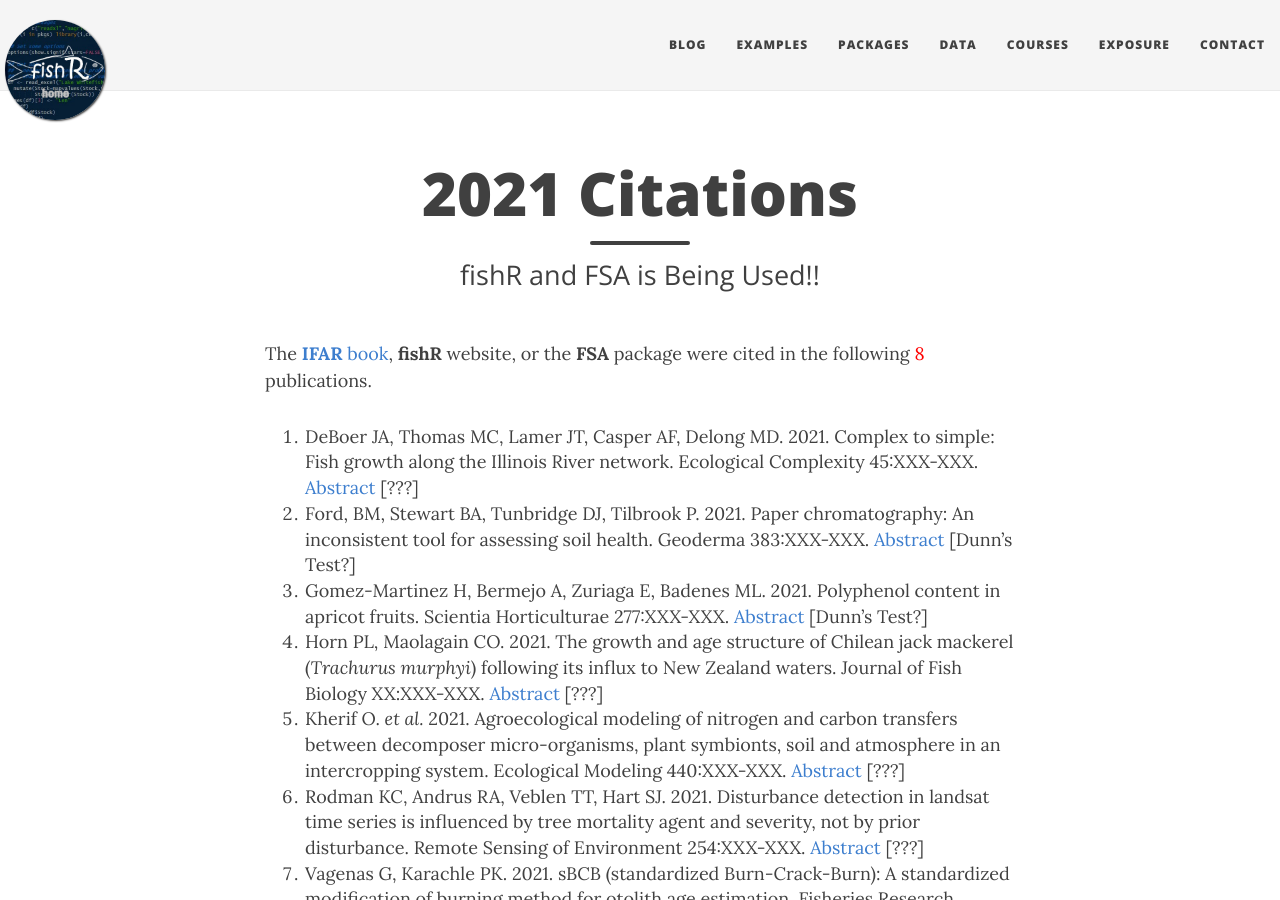
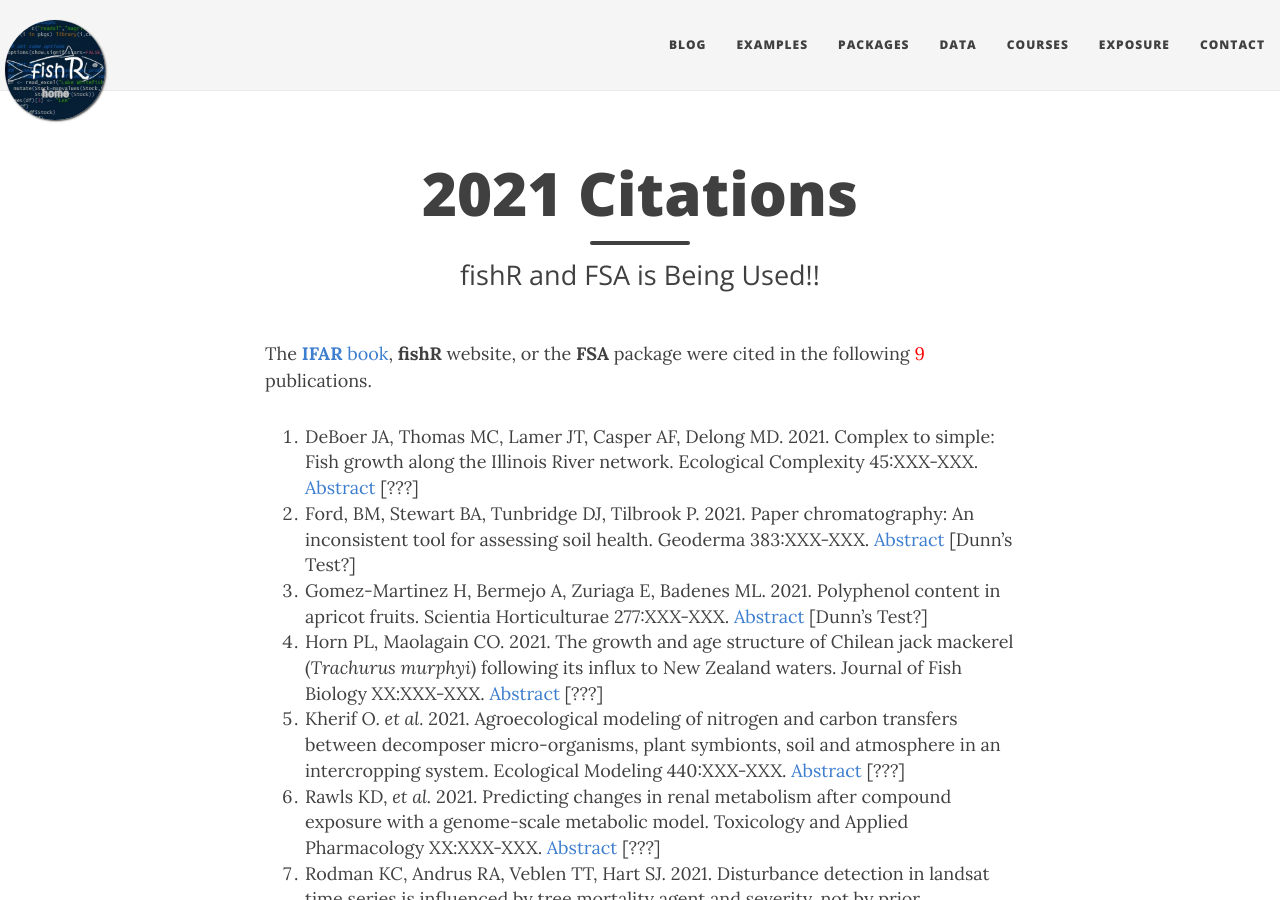
Before and after one commit to droglenc/fishR, a Jekyll site: the page built from exposure/exposure-citations21.md, in a window 1280 px wide and 900 px high. Built offline with Jekyll 4.4.1, drawn with Linux system fonts in a browser that asks for light colours; nearby versions of some CDN libraries.

Commit message:
Updated citations

```diff
--- a/exposure/exposure-citations21.md
+++ b/exposure/exposure-citations21.md
@@ -5,13 +5,14 @@ subtitle: fishR and FSA is Being Used!!
 css: "/css/exposure-citation.css"
 ---
 
-The [**IFAR** book](http://derekogle.com/IFAR/), **fishR** website, or the **FSA** package were cited in the following <span id="contact-div">8</span> publications.
+The [**IFAR** book](http://derekogle.com/IFAR/), **fishR** website, or the **FSA** package were cited in the following <span id="contact-div">9</span> publications.
 
 1. DeBoer JA, Thomas MC, Lamer JT, Casper AF, Delong MD. 2021. Complex to simple: Fish growth along the Illinois River network. Ecological Complexity 45:XXX-XXX. [Abstract](https://www.sciencedirect.com/science/article/pii/S1476945X20301719) [???]
 1. Ford, BM, Stewart BA, Tunbridge DJ, Tilbrook P. 2021. Paper chromatography: An inconsistent tool for assessing soil health. Geoderma 383:XXX-XXX. [Abstract](https://www.sciencedirect.com/science/article/abs/pii/S0016706120325386) [Dunn's Test?]
 1. Gomez-Martinez H, Bermejo A, Zuriaga E, Badenes ML. 2021. Polyphenol content in apricot fruits. Scientia Horticulturae 277:XXX-XXX. [Abstract](https://www.sciencedirect.com/science/article/abs/pii/S0304423820306567) [Dunn's Test?]
 1. Horn PL, Maolagain CO. 2021. The growth and age structure of Chilean jack mackerel (*Trachurus murphyi*) following its influx to New Zealand waters. Journal of Fish Biology XX:XXX-XXX. [Abstract](https://onlinelibrary.wiley.com/doi/abs/10.1111/jfb.14647) [???]
 1. Kherif O. *et al.* 2021. Agroecological modeling of nitrogen and carbon transfers between decomposer micro-organisms, plant symbionts, soil and atmosphere in an intercropping system. Ecological Modeling 440:XXX-XXX. [Abstract](https://www.sciencedirect.com/science/article/abs/pii/S0304380020304543) [???]
+1. Rawls KD, *et al.* 2021. Predicting changes in renal metabolism after compound exposure with a genome-scale metabolic model. Toxicology and Applied Pharmacology XX:XXX-XXX. [Abstract](https://www.sciencedirect.com/science/article/abs/pii/S0041008X20305123) [???]
 1. Rodman KC, Andrus RA, Veblen TT, Hart SJ. 2021. Disturbance detection in landsat time series is influenced by tree mortality agent and severity, not by prior disturbance. Remote Sensing of Environment 254:XXX-XXX. [Abstract](https://www.sciencedirect.com/science/article/abs/pii/S0034425720306179) [???]
 1. Vagenas G, Karachle PK. 2021. sBCB (standardized Burn-Crack-Burn): A standardized modification of burning method for otolith age estimation. Fisheries Research 233:XXX-XXX. [Abstract](https://www-sciencedirect-com.ezproxy.uwsp.edu/science/article/pii/S0165783620302848) [Age Comparisons]
 1. Vilmi A. *et al.* 2020. Dispersal–niche continuum index: a new quantitative metric for assessing the relative importance of dispersal versus niche processes in community assembly. Ecography 44:XXX-XXX. [Full Text](https://onlinelibrary.wiley.com/doi/pdf/10.1111/ecog.05356) [Dunn's Test]
```
Also changed, not shown: exposure/exposure-citations20.md (+2 -1 lines).
